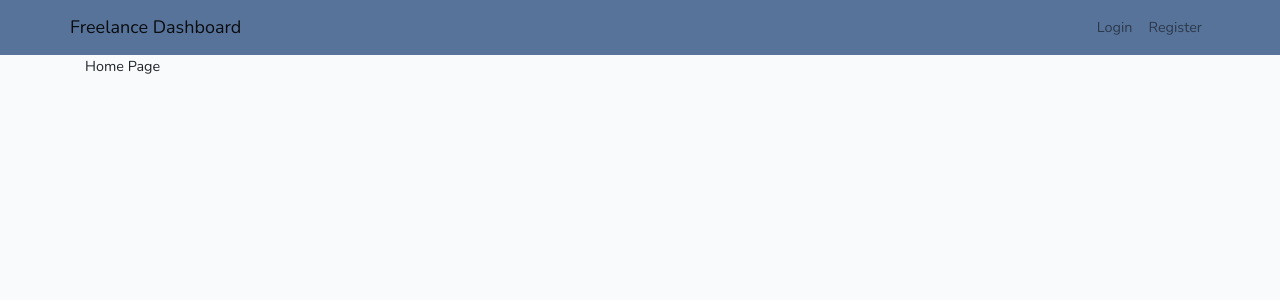
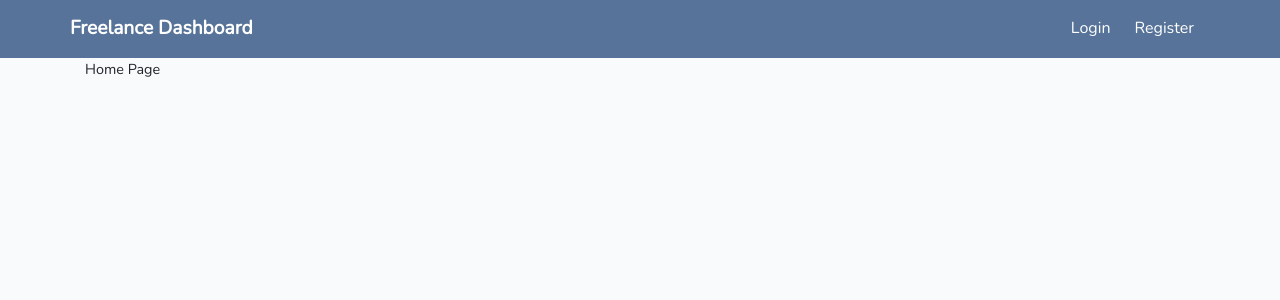
Before and after one commit to niyati-dot/FreelancerDashboard, a React (Create React App) app: page / in a window 1280 px wide. Shown: the top 300 px of the page. Built offline with nearby package versions, Linux system fonts and the light colour scheme.

Commit message:
wip: style changes for appNavbar

```diff
--- a/src/components/AppNavbar.js
+++ b/src/components/AppNavbar.js
@@ -3,12 +3,12 @@ import "./AppNavbar.scss"
 
 export default function AppNavbar(){
     return (
-        <Navbar className="nav-bar-container">
+        <Navbar className="app-nav-bar-container">
             <Container>
-                <Navbar.Brand href="/">Freelance Dashboard</Navbar.Brand>
+                <Navbar.Brand className="app-nav-bar-text" href="/">Freelance Dashboard</Navbar.Brand>
                 <Nav className="ml-auto">
-                    <Nav.Link href="login">Login</Nav.Link>
-                    <Nav.Link href="register">Register</Nav.Link>
+                    <Nav.Link className="app-nav-bar-link" href="login">Login</Nav.Link>
+                    <Nav.Link className="app-nav-bar-link" href="register">Register</Nav.Link>
                 </Nav>
             </Container>
         </Navbar>
--- a/src/components/AppNavbar.scss
+++ b/src/components/AppNavbar.scss
@@ -1,5 +1,23 @@
 @import "src/variable.scss";
 
-.nav-bar-container {
-    background-color: $primaryGrey;
+.app-nav-bar-container {
+    background-color: $primaryBlue;
 }
+
+.app-nav-bar-text {
+    color: $white !important;
+    font-size: $textFontSize;
+    font-weight: bold;
+}
+
+.app-nav-bar-link {
+    color: $white !important;
+    font-size: 1rem;
+    text-align: center;
+    margin-right: 0.5rem;
+
+    &:hover {
+        font-size: 1rem;
+        font-weight: bold;
+    }
+}
--- a/src/components/DashboardNavbar.js
+++ b/src/components/DashboardNavbar.js
@@ -10,10 +10,10 @@ export default function DashboardNavbar(){
                     <Nav.Link title="Notification" className="nav-bar-link" href="#notification">
                         <i class="fas fa-bell"></i>
                     </Nav.Link>
-                    <Nav.Link className="nav-bar-link" href="#profile">
+                    <Nav.Link title="Profile" className="nav-bar-link" href="#profile">
                         <i class="fas fa-user"></i>
                     </Nav.Link>
-                    <Nav.Link className="nav-bar-link" href="#logout">
+                    <Nav.Link title="Log Out" className="nav-bar-link" href="#logout">
                         <i class="fas fa-sign-out-alt"></i>
                     </Nav.Link>
                 </Nav>
--- a/src/pages/Dashboard.js
+++ b/src/pages/Dashboard.js
@@ -7,7 +7,9 @@ export default function Dashboard(){
             <div className="page-header-container">
                 <PageHeader title="Dashboard" subtitle="Welcome to Dashboard!"/>
             </div>
-            <div className="page-content-container"></div>
+            <div className="page-content-container">
+                {/* page content goes here */}
+            </div>
         </div>
     )
 }
```
